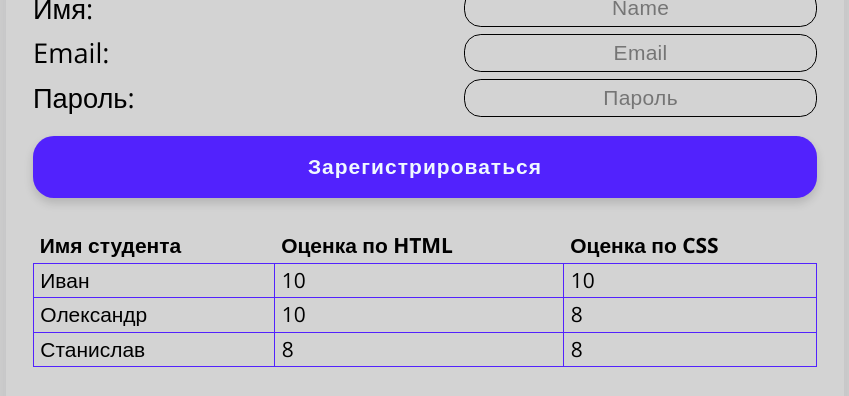
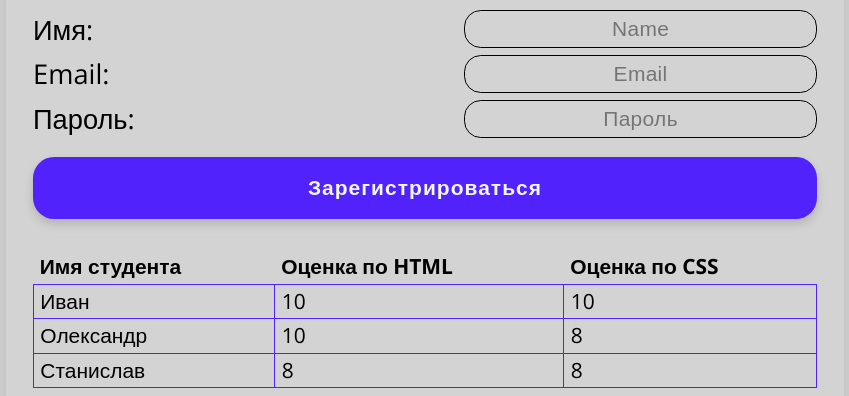
Before and after one commit to N1kemi/-HTML-CSS, a plain HTML site: page index.html in a window 1280 px wide. Shown: the part 206-602 px from the top of the page, without its empty margins (215-1064 px from the left). Drawn offline with nearby package versions, Linux system fonts and the light colour scheme.

Commit message:
Исправил конфликт в body: удалил justify-content: center; добавил padding: 2rem 0;

```diff
--- a/css/style.css
+++ b/css/style.css
@@ -4,7 +4,8 @@ body {
   display: flex;
   flex-direction: column;
   align-items: center;
-  justify-content: center;
+  height: 100vh;
+  padding: 2rem 0;
 }
 main {
   display: flex;
```
Also changed, not shown: 1 other file.
